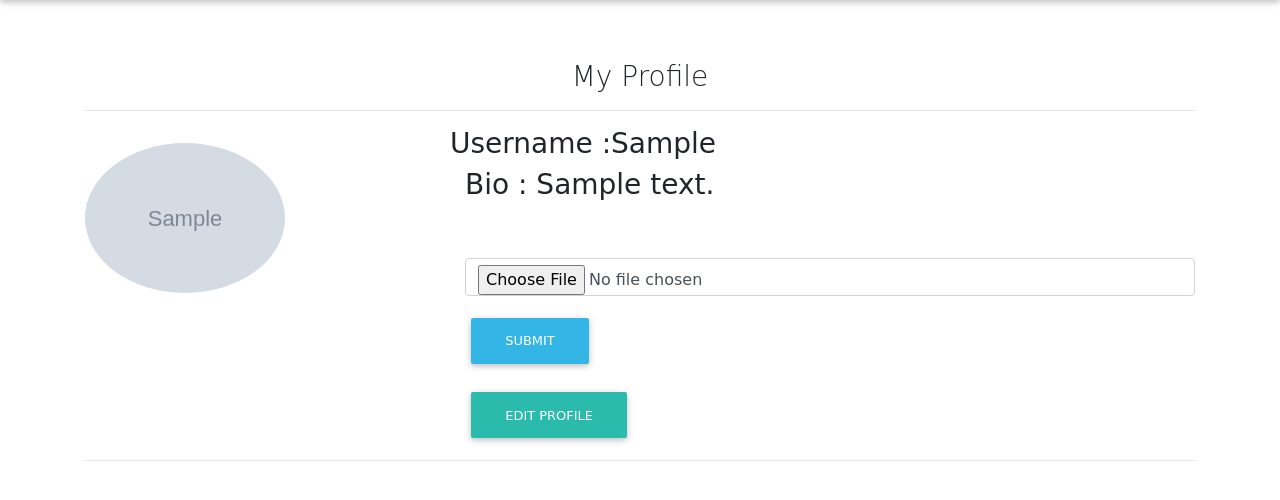
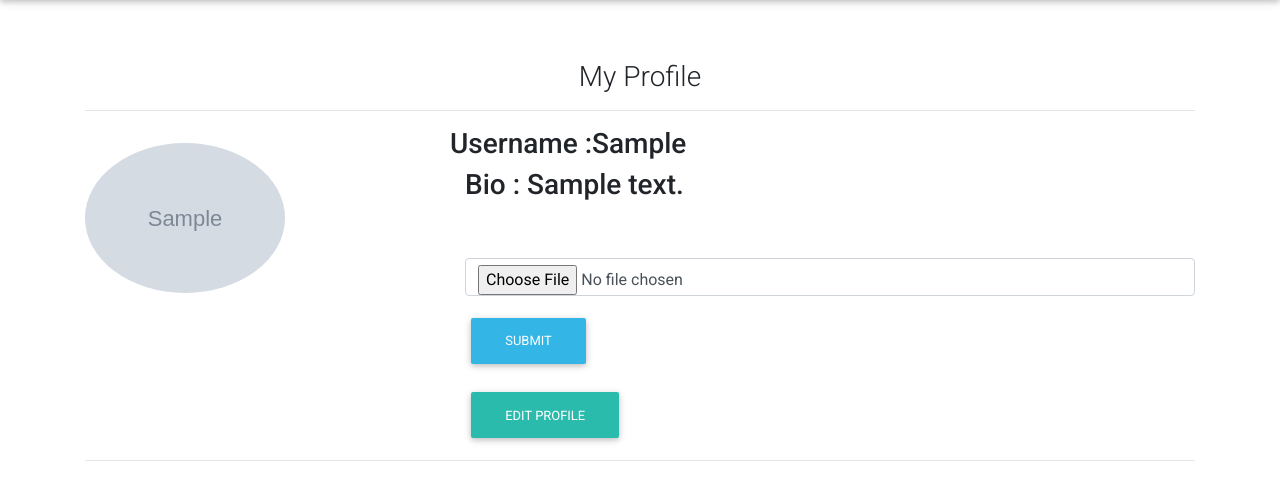
Before and after one commit to David5627/Blogs.com, a Flask app: a page that uses app/templates/profile/profile.html in a window 1280 px wide. Shown: the part 126-626 px from the top of the page. Run offline with Flask 2, Linux system fonts and the light colour scheme; a user stored in the database is signed in; tables that the repository leaves empty hold one stand-in row (values such as "Sample post"); grey boxes marked "Sample" are stand-in pictures; data that the repository does not hold is empty; some libraries are stand-ins or nearby versions; some web fonts are replaced.

Commit message:
worke on profile.html

```diff
--- a/app/templates/profile/profile.html
+++ b/app/templates/profile/profile.html
@@ -1,7 +1,7 @@
 {% extends 'base.html'%}
 
 {% block content %}
-<div class="container" style="font-size: 20px; font-family: 'Merienda', cursive;  padding-top: 40px;">
+<div class="container" style="font-size: 20px;   padding-top: 40px;">
   <h3 class="text-center mt-3" >My Profile</h3>
 <hr>
 <div class="row">
```
